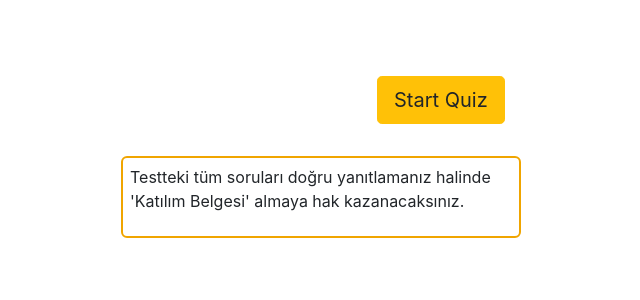
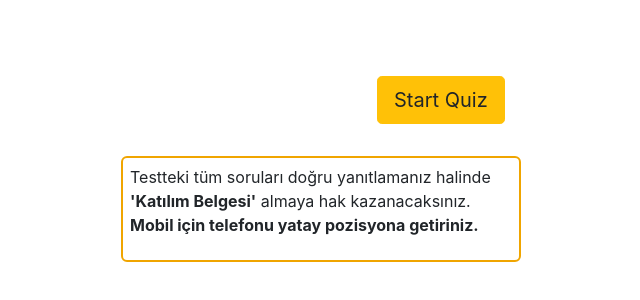
Before and after one commit to ozlemkayasaroglu/Quiz-App, a plain HTML site: page index.html in a window 1280 px wide. Shown: the part 324-624 px from the top of the page, without its empty margins (263-903 px from the left). Drawn offline with nearby package versions, Linux system fonts and the light colour scheme.

Commit message:
text eklendi.

```diff
--- a/index.html
+++ b/index.html
@@ -16,7 +16,8 @@
     </div>
 
          <div class="text_desc">
-             <p>Testteki tüm soruları doğru yanıtlamanız halinde 'Katılım Belgesi' almaya hak kazanacaksınız. </p>
+             <p>Testteki tüm soruları doğru yanıtlamanız halinde <strong>'Katılım Belgesi'</strong> almaya hak kazanacaksınız.<strong>
+                Mobil için telefonu yatay pozisyona getiriniz.</strong> </p>
          </div>
 
         <div class="card quiz_box">
```
